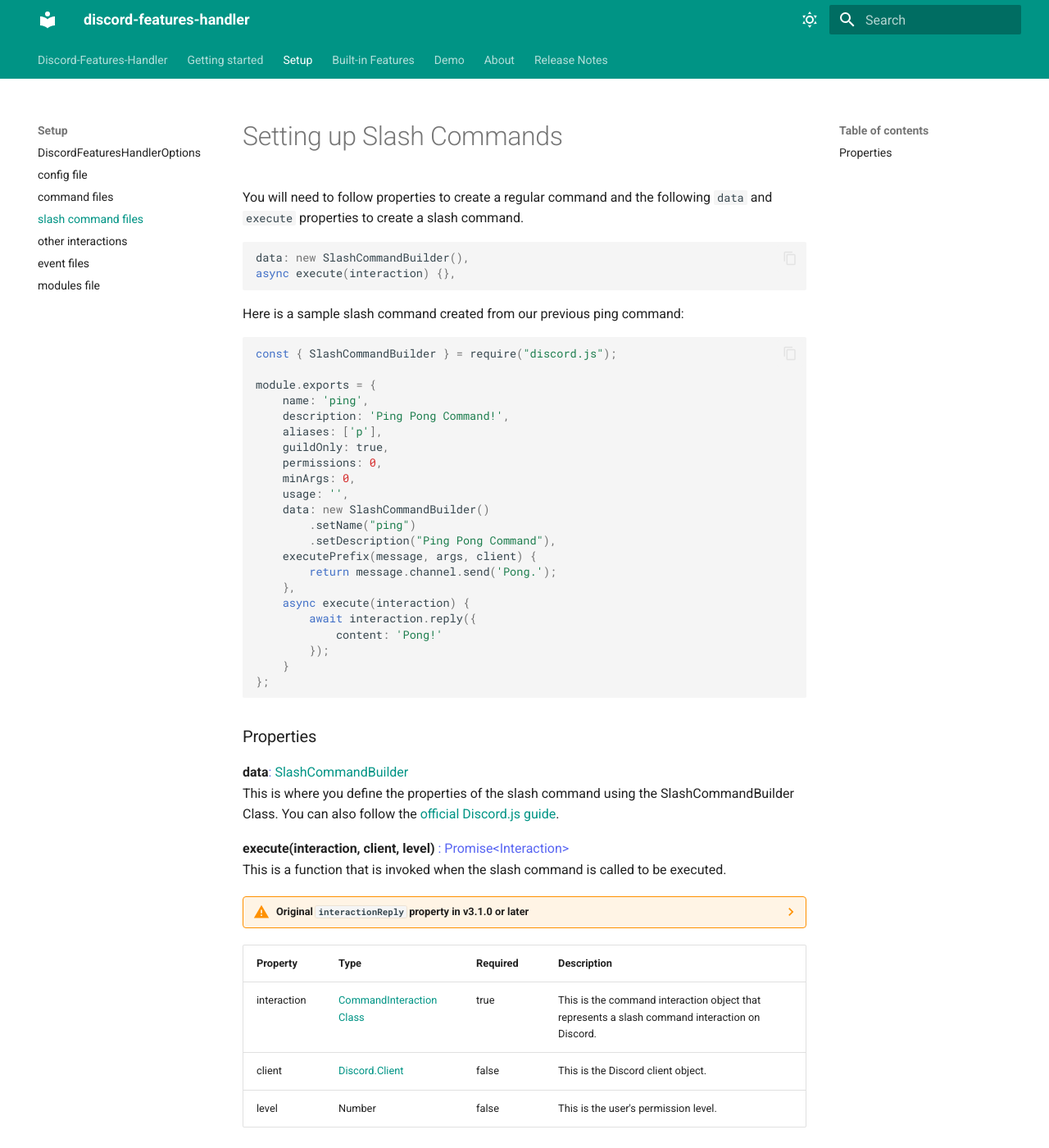
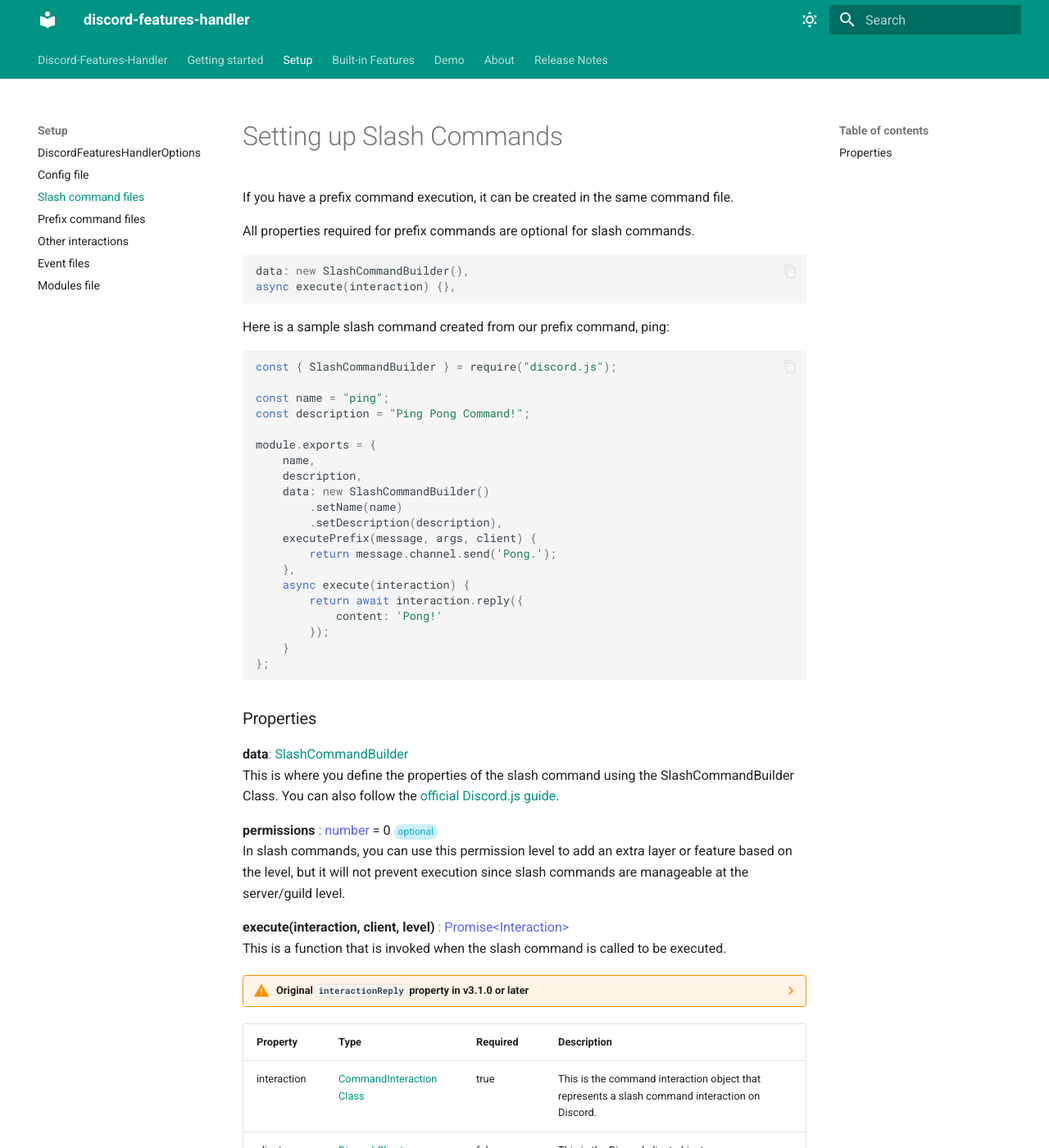
Before and after one commit to bng94/discord-features-handler, an MkDocs documentation site: the page built from docs/setup/slash-commands-file.md, in a window 1280 px wide and 1400 px high. Shown: the whole window at 82% size. Built offline with MkDocs 1.6.1 and Material for MkDocs 9.7.7, drawn with Linux system fonts in a browser that asks for light colours.

Commit message:
Make selective Command Properties optional in v3.1

````diff
--- a/docs/setup/slash-commands-file.md
+++ b/docs/setup/slash-commands-file.md
@@ -1,6 +1,8 @@
 # Setting up Slash Commands
 
-You will need to follow properties to create a regular command and the following `data` and `execute` properties to create a slash command.
+If you have a prefix command execution, it can be created in the same command file.
+
+All properties required for prefix commands are optional for slash commands.
 
 
 ```javascript
@@ -8,27 +10,25 @@ data: new SlashCommandBuilder(),
 async execute(interaction) {},
 ```
 
-Here is a sample slash command created from our previous ping command:
+Here is a sample slash command created from our prefix command, ping:
 
 ```javascript
 const { SlashCommandBuilder } = require("discord.js");
 
+const name = "ping";
+const description = "Ping Pong Command!";
+
 module.exports = {
-	name: 'ping',
-	description: 'Ping Pong Command!',
-	aliases: ['p'],
-	guildOnly: true,
-	permissions: 0,
-	minArgs: 0,
-	usage: '',
+	name,
+	description,
 	data: new SlashCommandBuilder()
-	    .setName("ping")
-	    .setDescription("Ping Pong Command"),
+	    .setName(name)
+	    .setDescription(description),
 	executePrefix(message, args, client) {
 		return message.channel.send('Pong.');
 	},
 	async execute(interaction) {
-		await interaction.reply({
+		return await interaction.reply({
 			content: 'Pong!'
 		});
 	}
@@ -41,6 +41,11 @@ module.exports = {
 <p>
   <strong>data</strong><span class="varType"><a href="https://discord.js.org/docs/packages/builders/1.6.0/SlashCommandBuilder:Class">SlashCommandBuilder</a></span><br/>
   This is where you define the properties of the slash command using the SlashCommandBuilder Class. You can also follow the <a href="https://discordjs.guide/creating-your-bot/slash-commands.html#individual-command-files">official Discord.js guide</a>.
+</p>
+
+<p>
+  <strong>permissions</strong> <span class="varType">number</span> = 0  <span class="optional-label"></span><br/>
+	In slash commands, you can use this permission level to add an extra layer or feature based on the level, but it will not prevent execution since slash commands are manageable at the server/guild level.
 </p>
 
 <div markdown>
--- a/mkdocs.yml
+++ b/mkdocs.yml
@@ -13,19 +13,19 @@ nav:
       - TypeScript Support: getting-started/TypeScript Support.md
   - Setup:
       - DiscordFeaturesHandlerOptions: setup/DiscordFeaturesHandlerOptions.md
-      - config file: setup/config-file.md
-      - command files: setup/commands-file.md
-      - slash command files: setup/slash-commands-file.md
-      - other interactions: setup/other-interaction.md
-      - event files: setup/events-file.md
-      - modules file: setup/modules-files.md
+      - Config file: setup/config-file.md
+      - Slash command files: setup/slash-commands-file.md
+      - Prefix command files: setup/commands-file.md
+      - Other interactions: setup/other-interaction.md
+      - Event files: setup/events-file.md
+      - Modules file: setup/modules-files.md
   - Built-in Features:
-      - messageCreate event: builtIn/messageCreate-event.md
-      - interactionCreate event: builtIn/interactionCreate-event.md
-      - help command: builtIn/help-command.md
-      - reload command: builtIn/reload-command.md
-      - functions: builtIn/functions.md
-      - disabling built in: builtIn/disabling-built-in-features.md
+      - MessageCreate event: builtIn/messageCreate-event.md
+      - InteractionCreate event: builtIn/interactionCreate-event.md
+      - Help command: builtIn/help-command.md
+      - Reload command: builtIn/reload-command.md
+      - Functions: builtIn/functions.md
+      - Disabling built in: builtIn/disabling-built-in-features.md
   - Demo: demo.md
   - About: about.md
   - Release Notes: release-notes.md
````
Also changed, not shown: docs/release-notes.md (+12 -0 lines), docs/setup/commands-file.md (+12 -24 lines), 1 other file.
